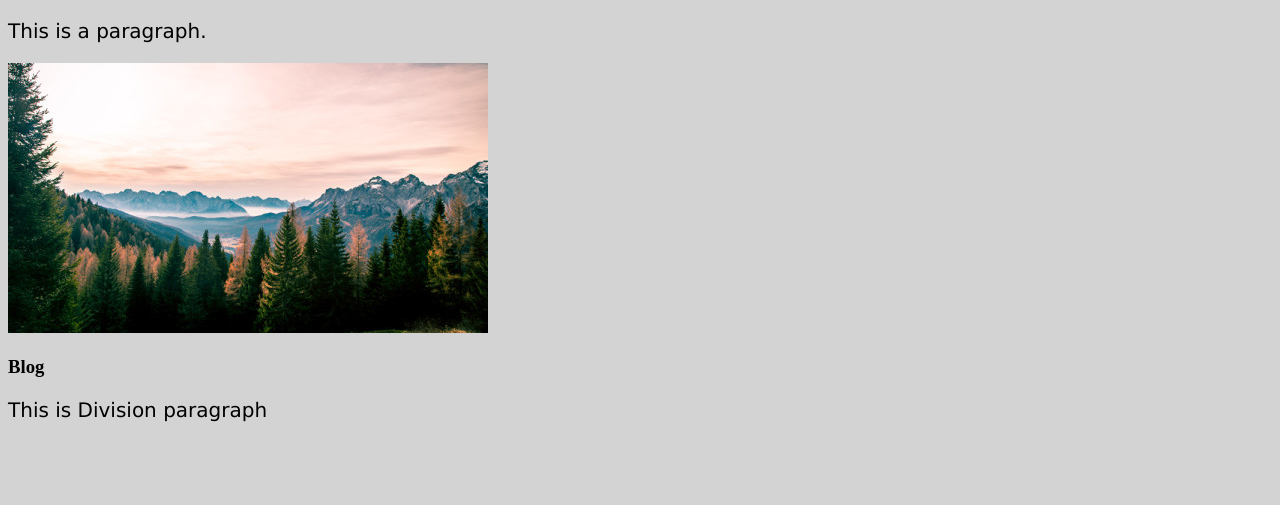
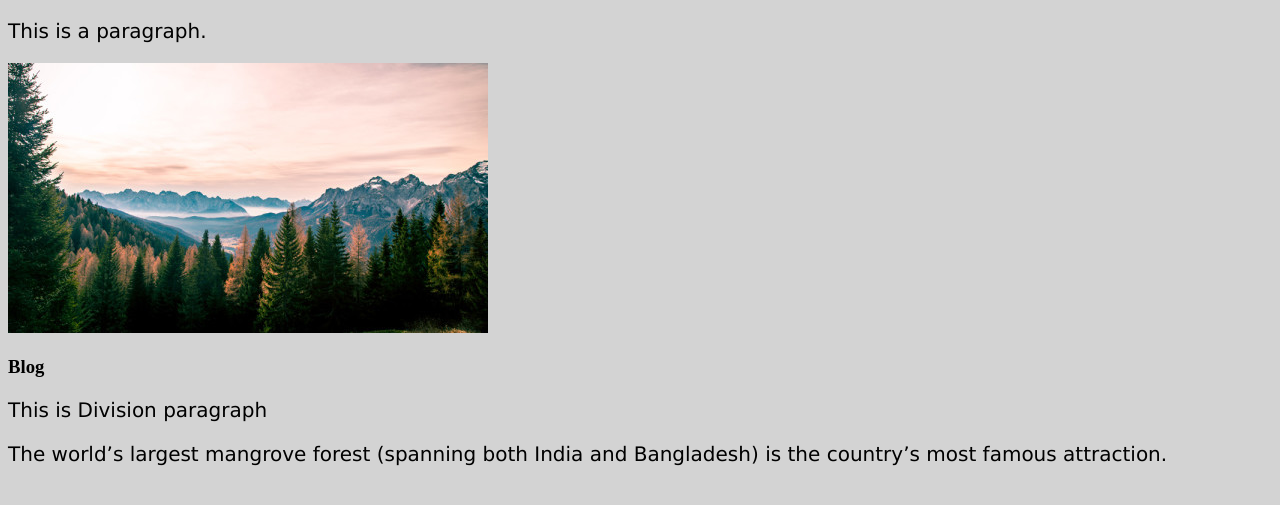
Before and after one commit to Sadman600/programming-hero-project, a plain HTML site: page index.html in a window 1280 px wide. Shown: the part 61-566 px from the top of the page. Drawn offline with Linux system fonts and the light colour scheme.

Commit message:
added new element in div in index.html

```diff
--- a/index.html
+++ b/index.html
@@ -12,6 +12,7 @@
 <div>
     <h3>Blog</h3>
     <p>This is Division paragraph</p>
+    <p>The world’s largest mangrove forest (spanning both India and Bangladesh) is the country’s most famous attraction. </p>
 </div>
 </body>
 </html>
```
